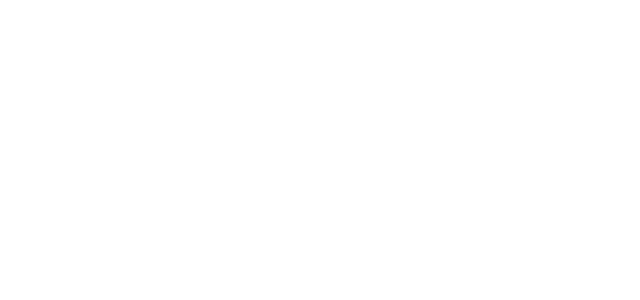
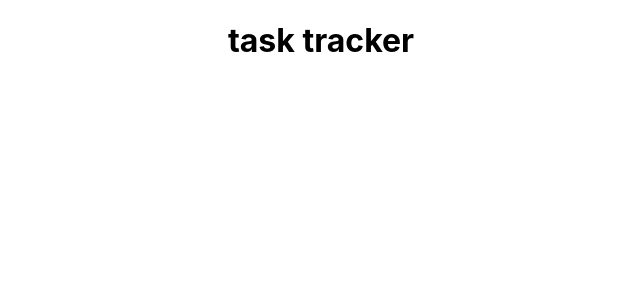
Before and after one commit to szrokmn/task_tracker-reactt, a React (Create React App) app: page / in a window 1280 px wide. Shown: the top 300 px of the page, without its empty margins (319-959 px from the left). Built offline with nearby package versions, Linux system fonts and the light colour scheme.

Commit message:
project start

```diff
--- a/src/App.js
+++ b/src/App.js
@@ -3,7 +3,7 @@ import './App.css';
 function App() {
   return (
     <div className="App">
-
+      <h1>task tracker</h1>
     </div>
   );
 }
```
